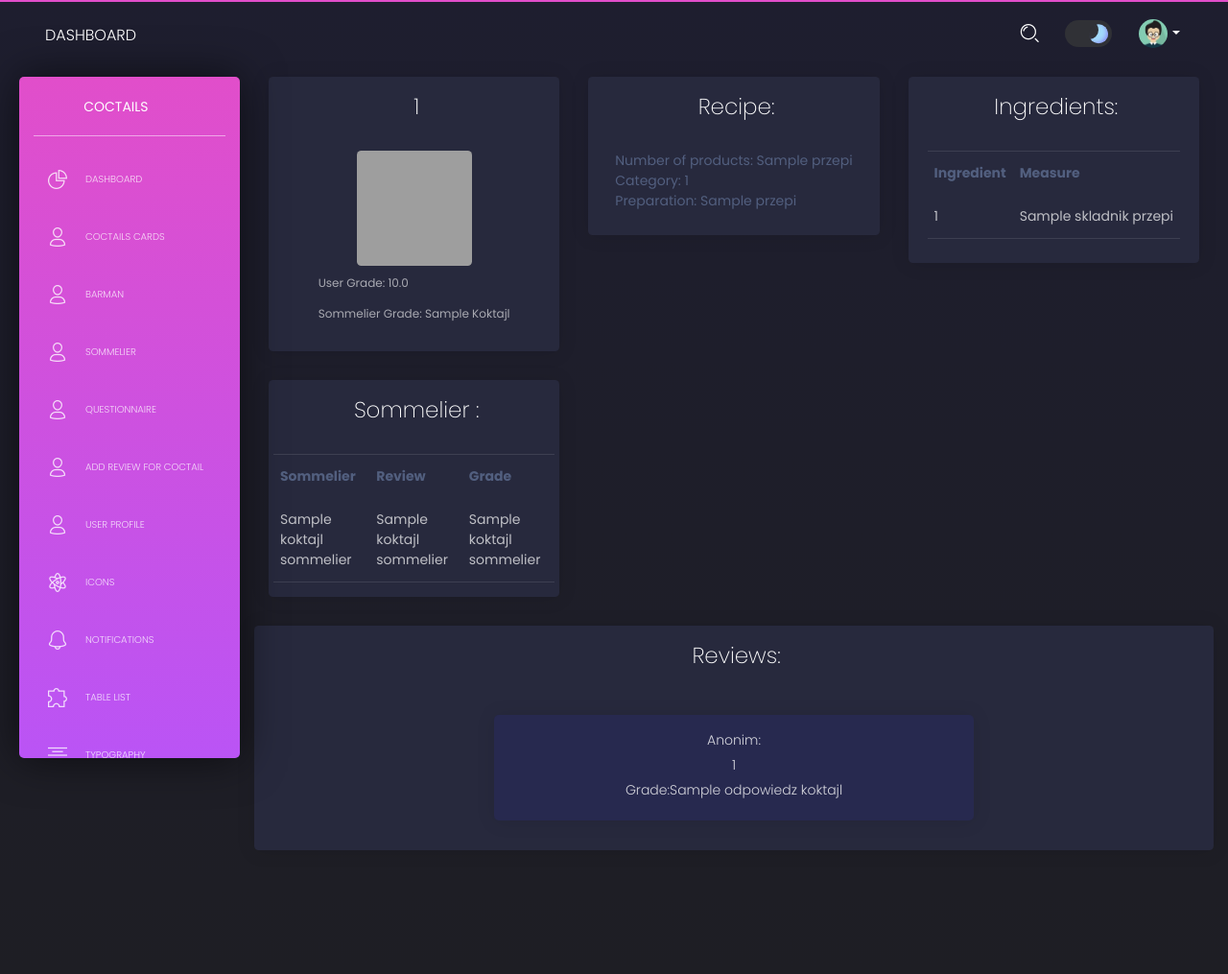
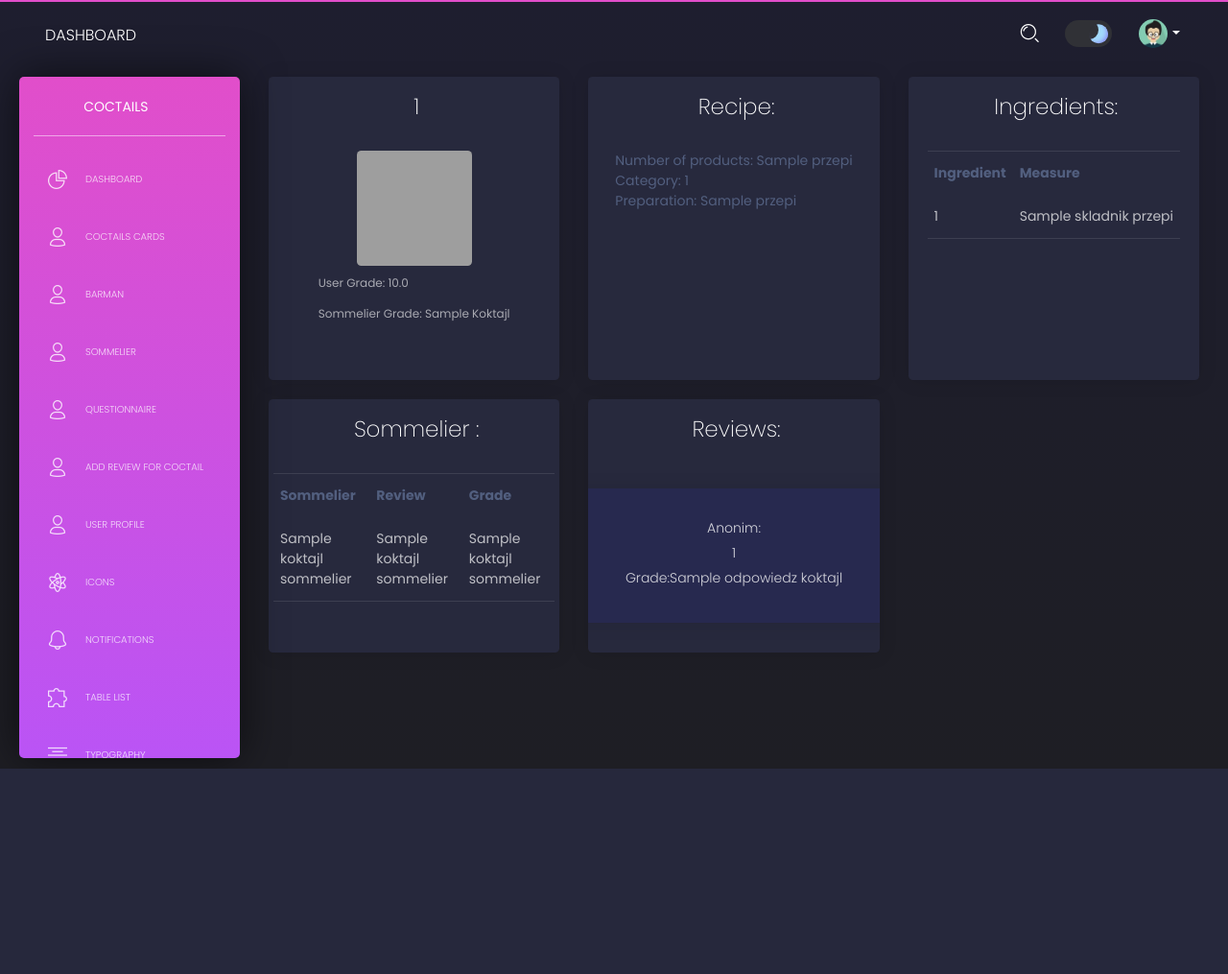
Before and after one commit to TMichaelan/sbd-cocktail-project-put, a Flask app: page /index/1 in a window 1280 px wide. Shown: the whole page at 96% size. After the commit the page ends 801 px from the top, so only its background shows below. Run offline with Flask 2, Linux system fonts and the light colour scheme; tables that the repository leaves empty hold one stand-in row (values such as "Sample post"); a database or web service that is not in the repository returns one stand-in record (values such as "Sample title"); parts of the project's set-up code (start-up, migrations or seed data) failed here and were passed over; some libraries are stand-ins or nearby versions; grey boxes are pictures that could not be loaded.

Commit message:
fix : fix coctails card columns

```diff
--- a/apps/templates/home/coctail.html
+++ b/apps/templates/home/coctail.html
@@ -40,6 +40,17 @@
             margin: 16px 0;
             width: 500px;
             clear: left;
+        }
+        .card{
+            height: 100%;
+            /* margin-bottom: 1%; */
+            /* margin-top: 2%; */
+        }
+        .row{
+            /* height: 100%; */
+        }
+        .col-lg-4{
+            margin-bottom: 2%;
         }
     </style>
 
@@ -103,6 +114,9 @@
                         </div>
                     </div>
                 </div>
+
+            </div>
+        <div class="row">
             <div class="col-lg-4">
                 <div class="card card-chart">
                     <div class="card-header">
@@ -130,8 +144,7 @@
                     </div>
                 </div>
             </div>
-            </div>
-        <div class="row">
+            <div class="col-lg-4">
                     <div class="card card-chart">
                         <div class="card-header">
                             <h3 class="card-title"><i class="text-primary"></i>Reviews:</h3>
@@ -148,6 +161,7 @@
                               </div>
                             {% endfor %}
                             {% endif %}
+                        </div>
                     </div>
                     </div>
 
```
Lines whose indentation alone changed are shown as unchanged.
